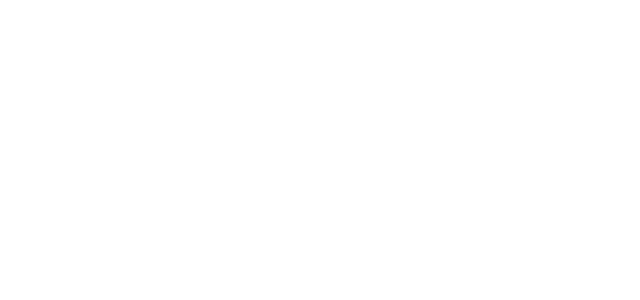
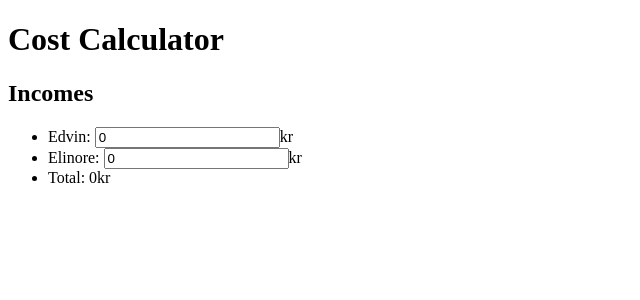
Before and after one commit to elidholm/fair-share, a React (Vite) app: page / in a window 1280 px wide. Shown: the top 300 px of the page, without its empty margins (0-640 px from the left). Built offline with nearby package versions, Linux system fonts and the light colour scheme.

Commit message:
feat: Add input fields for incomes

```diff
--- a/src/CostCalculator.jsx
+++ b/src/CostCalculator.jsx
@@ -1,5 +1,33 @@
+import React, { useState } from 'react';
+
 function CostCalculator() {
-  return(<></>);
+
+  const [edvinIncome, setEdvinIncome] = useState(0);
+  const [elinoreIncome, setElinoreIncome] = useState(0);
+
+  function handleEdvinIncomeChange(event) {
+    setEdvinIncome(parseFloat(event.target.value));
+  }
+
+  function handleElinoreIncomeChange(event) {
+    setElinoreIncome(parseFloat(event.target.value));
+  }
+
+  return( <div>
+            <h1>Cost Calculator</h1>
+            <h2>Incomes</h2>
+            <ul>
+              <li>
+                Edvin: <input type="number" value={edvinIncome} onChange={handleEdvinIncomeChange} />kr
+              </li>
+              <li>
+                Elinore: <input type="number" value={elinoreIncome} onChange={handleElinoreIncomeChange} />kr
+              </li>
+              <li>
+                Total: {edvinIncome + elinoreIncome}kr
+              </li>
+            </ul>
+          </div>);
 }
 
 export default CostCalculator;
```
